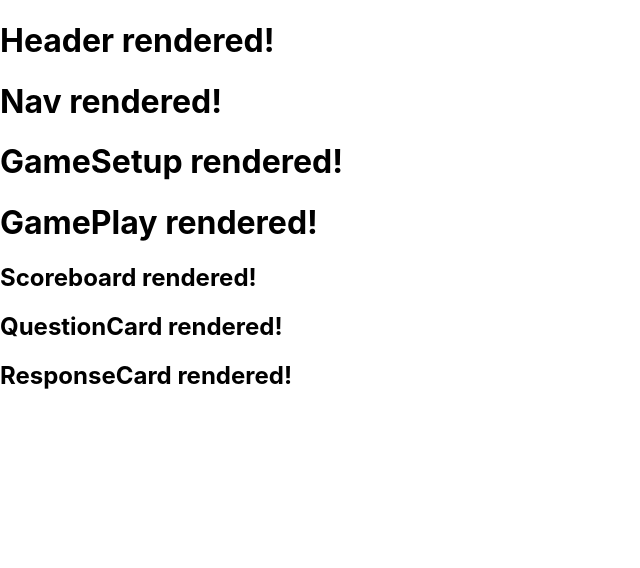
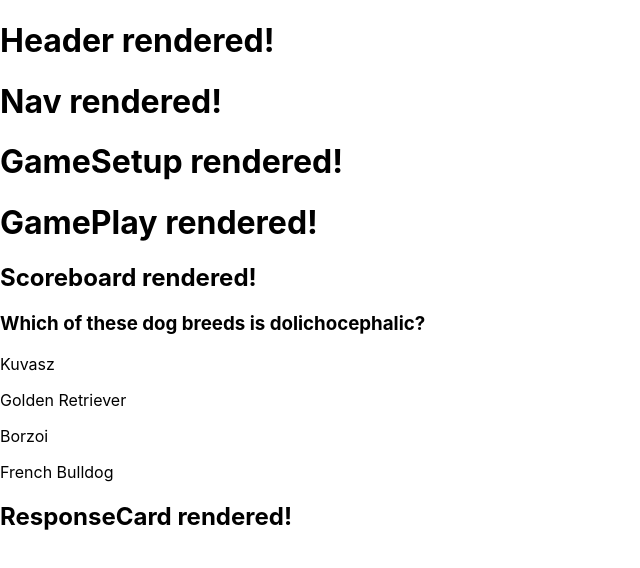
Before and after one commit to CKjolhede/Trivial, a React (Create React App) app: page / in a window 1280 px wide. Shown: the top 568 px of the page, without its empty margins (0-640 px from the left). Built offline with nearby package versions, Linux system fonts and the light colour scheme.

Commit message:
added switch statement for rendering correct QuestionCard content

```diff
--- a/src/components/GamePlay.js
+++ b/src/components/GamePlay.js
@@ -3,11 +3,20 @@ import ResponseCard from "./ResponseCard";
 import Scoreboard from "./Scoreboard";
 
 function GamePlay() {
+    const sampleQuestion = {
+        text: "Which of these dog breeds is dolichocephalic?",
+        a: "Kuvasz",
+        b: "Golden Retriever",
+        c: "Borzoi",
+        d: "French Bulldog",
+        correctAnswer: "Borzoi"
+    }
+
     return (
         <div>
             <h1>GamePlay rendered!</h1>
             <Scoreboard />
-            <QuestionCard />
+            <QuestionCard question={sampleQuestion} />
             <ResponseCard />
         </div>
     )
--- a/src/components/QuestionCard.js
+++ b/src/components/QuestionCard.js
@@ -1,9 +1,30 @@
 import React from "react";
 
-function QuestionCard() {
-    return (
-        <h2>QuestionCard rendered!</h2>
-    )
+function QuestionCard( {question} ) {
+    const x = "unanswered";
+
+    switch(x) {
+        case "unanswered":
+            return (
+                <div>
+                    <h3>{question.text}</h3>
+                    <p>{question.a}</p>
+                    <p>{question.b}</p>
+                    <p>{question.c}</p>
+                    <p>{question.d}</p>
+                </div>
+            )
+        case "correct":
+            return <h3>Correct!</h3>
+        case "incorrect":
+            return (
+                <div>
+                    <h3>Incorrect!</h3>
+                    <h2>{question.text}</h2>
+                    <p>{question.correctAnswer}</p>
+                </div>
+            )
+    }
 }
 
 export default QuestionCard;
```
